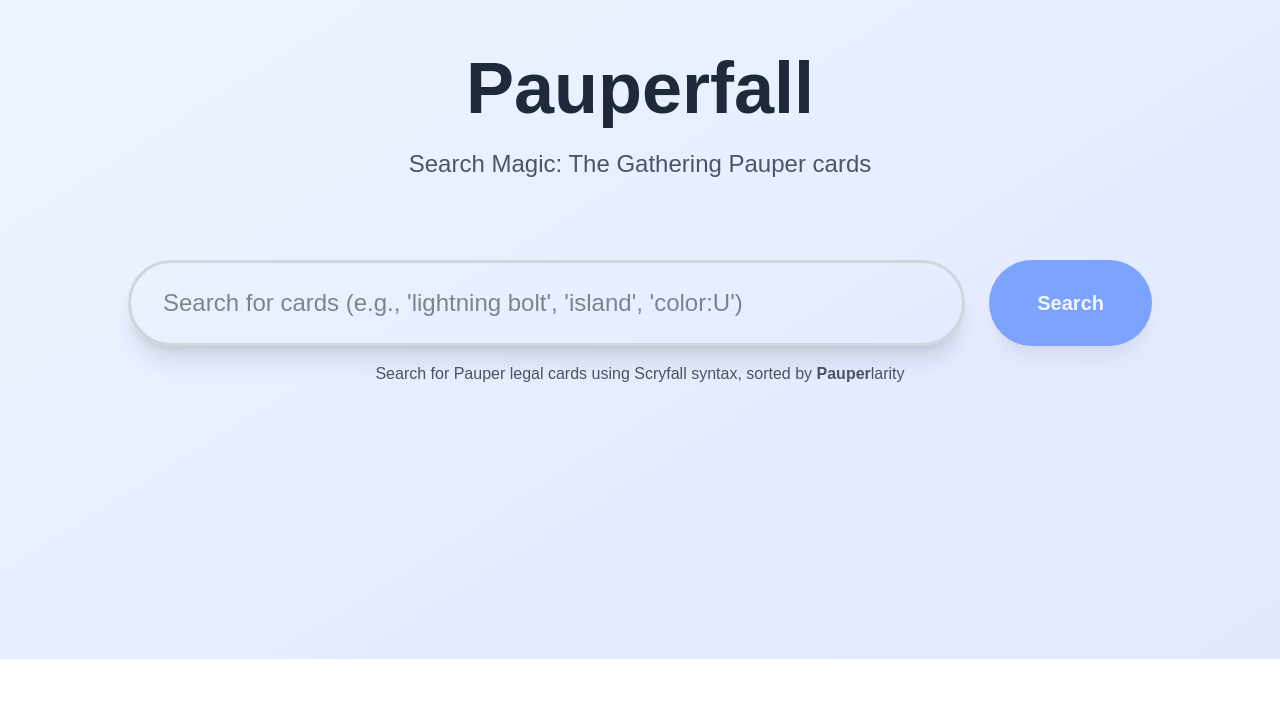
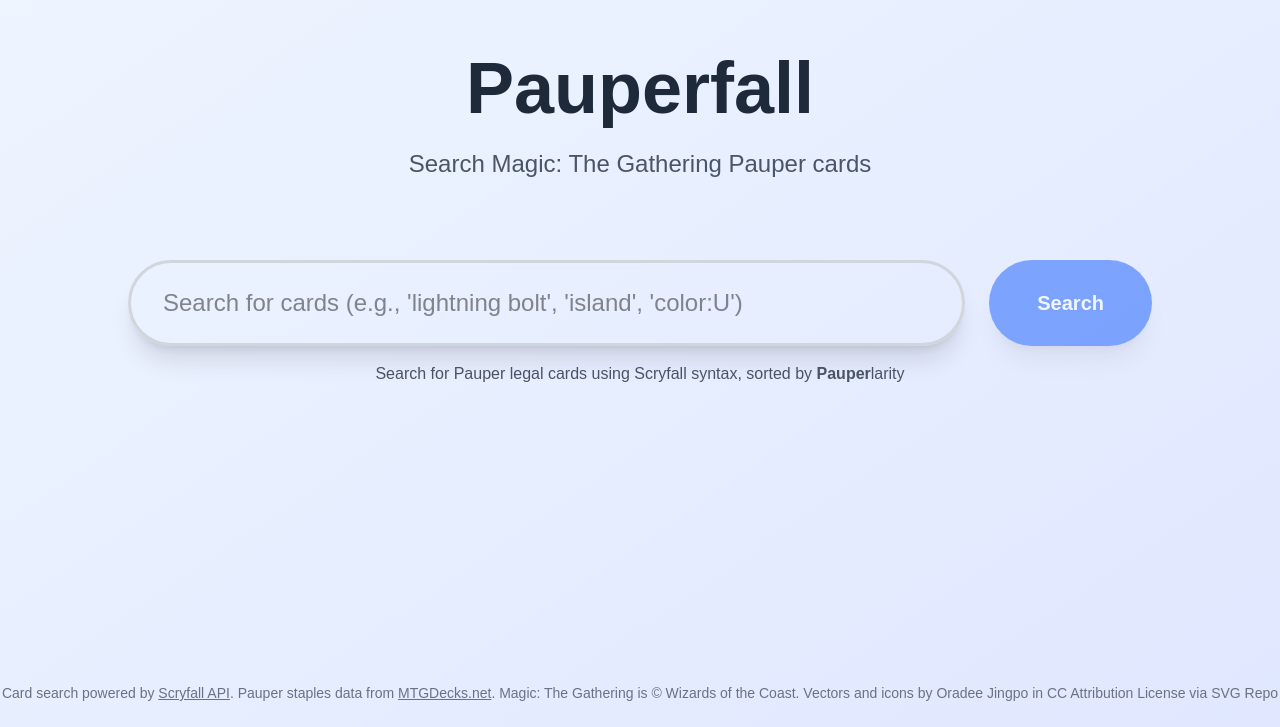
Before and after one commit to Sapo-Dorado/Pauperfall, a Next.js app: page / in a window 1280 px wide. Shown: the part 141-868 px from the top of the page. Before the commit the page ends 800 px from the top, so only its background shows below. Built offline with nearby package versions, Linux system fonts and the light colour scheme.

Commit message:
[vibe coded] Add logo

```diff
--- /dev/null
+++ b/src/app/components/Footer.tsx
@@ -0,0 +1,27 @@
+export default function Footer() {
+	return (
+		<footer className="py-6 text-center text-gray-500 dark:text-gray-400 text-sm">
+			Card search powered by{' '}
+			<a
+				href="https://scryfall.com/docs/api"
+				target="_blank"
+				rel="noopener noreferrer"
+				className="underline hover:no-underline"
+			>
+				Scryfall API
+			</a>
+			. Pauper staples data from{' '}
+			<a
+				href="https://mtgdecks.net/Pauper/staples"
+				target="_blank"
+				rel="noopener noreferrer"
+				className="underline hover:no-underline"
+			>
+				MTGDecks.net
+			</a>
+			. Magic: The Gathering is © Wizards of the Coast.
+            Vectors and icons by <a href="https://www.behance.net/oradeejingpo?ref=svgrepo.com" target="_blank">Oradee Jingpo</a> in CC Attribution License via <a href="https://www.svgrepo.com/" target="_blank">SVG Repo</a>
+
+		</footer>
+	);
+}
--- a/src/app/layout.tsx
+++ b/src/app/layout.tsx
@@ -15,6 +15,9 @@
 export const metadata: Metadata = {
   title: "Pauperfall - Magic: The Gathering Pauper Card Search",
   description: "Search Magic: The Gathering Pauper cards using the Scryfall API",
+  icons: {
+    icon: "/anglerfish-fish.svg",
+  },
 };
 
 export default function RootLayout({
--- a/src/app/page.tsx
+++ b/src/app/page.tsx
@@ -4,6 +4,7 @@
 import { useRouter, useSearchParams } from 'next/navigation';
 import Card from './components/Card';
 import { searchCards, type CardData } from './lib/search';
+import Footer from './components/Footer';
 
 export default function Home() {
   const SEARCH_PLACEHOLDER = "Search for cards (e.g., 'lightning bolt', 'island', 'color:U')";
@@ -132,6 +133,7 @@
             </div>
           </div>
         </div>
+        <Footer />
       </div>
     );
   }
@@ -218,6 +220,7 @@
           </div>
         )}
       </div>
+      <Footer />
     </div>
   );
 }
```
Also changed, not shown: public/anglerfish-fish.svg (added).
